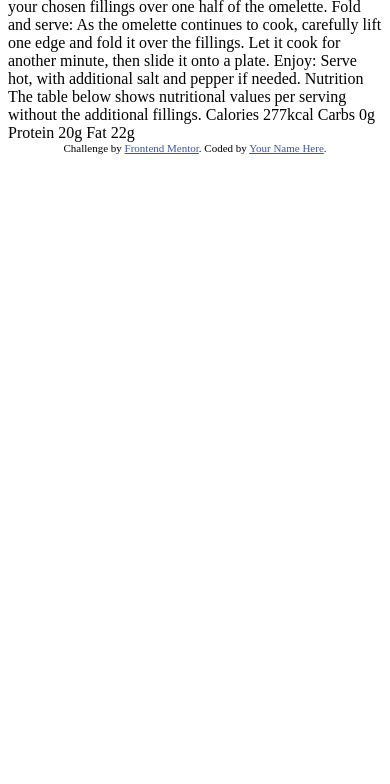
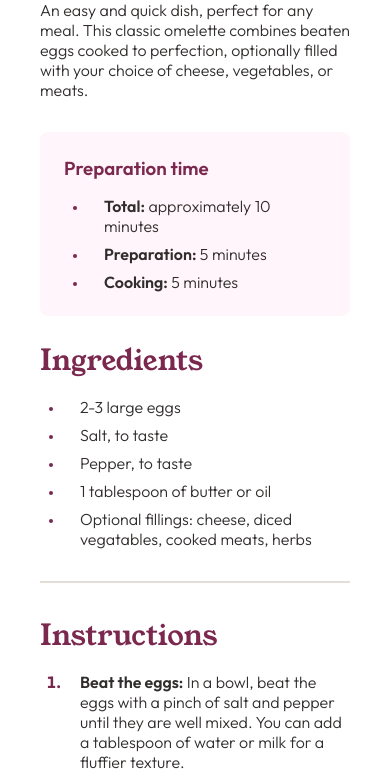
Before and after one commit to andrew-j-brown/Recipe-Page-Main, a plain HTML site: page index.html in a window 390 px wide. Shown: the part 316-1100 px from the top of the page. Before the commit the page ends 844 px from the top, so only its background shows below. Drawn offline with Linux system fonts and the light colour scheme.

Commit message:
created card for desktop and mobile

```diff
--- a/index.html
+++ b/index.html
@@ -5,73 +5,102 @@
   <meta name="viewport" content="width=device-width, initial-scale=1.0"> <!-- displays site properly based on user's device -->
 
   <link rel="icon" type="image/png" sizes="32x32" href="./assets/images/favicon-32x32.png">
+  <link rel="stylesheet" href="src/style.css">
 
   <title>Frontend Mentor | Recipe page</title>
 
-  <!-- Feel free to remove these styles or customise in your own stylesheet 👍 -->
-  <style>
-    .attribution { font-size: 11px; text-align: center; }
-    .attribution a { color: hsl(228, 45%, 44%); }
-  </style>
 </head>
 <body>
+  <div class="card">
+    <img src="assets/images/image-omelette.jpeg" alt="A prepared omelette">
+    <div class="card-content">
+      <header>
+        <h1>Simple Omelette Recipe</h1>
+        <p>
+          An easy and quick dish, perfect for any meal. This classic omelette combines beaten eggs cooked
+          to perfection, optionally filled with your choice of cheese, vegetables, or meats.
+        </p>
 
-  Simple Omelette Recipe
+      </header>
 
-  An easy and quick dish, perfect for any meal. This classic omelette combines beaten eggs cooked
-  to perfection, optionally filled with your choice of cheese, vegetables, or meats.
+      <section class="prep-information">
+        <h3><span class="bold">Preparation time</span></h3>
+        <ul class="prep-list">
+          <li><span class="bold">Total:</span> approximately 10 minutes</li>
+          <li><span class="bold">Preparation:</span> 5 minutes</li>
+          <li><span class="bold">Cooking:</span> 5 minutes</li>
+        </ul>
+      </section>
 
-  Preparation time
+      <section>
+        <h2>Ingredients</h2>
+        <ul>
+          <li>2-3 large eggs</li>
+          <li>Salt, to taste</li>
+          <li>Pepper, to taste</li>
+          <li>1 tablespoon of butter or oil</li>
+          <li>Optional fillings: cheese, diced vegatables, cooked meats, herbs</li>
+        </ul>
+      <hr>
 
-  Total: Approximately 10 minutes
-  Preparation: 5 minutes
-  Cooking: 5 minutes
+      </section>
 
-  Ingredients
+      <section>
+        <h2>Instructions</h2>
+        <ol>
+          <li>
+            <span class="bold">Beat the eggs:</span> In a bowl, beat the eggs with a pinch of salt and pepper until they are well mixed.
+            You can add a tablespoon of water or milk for a fluffier texture.
+          </li>
+          <li>
+            <span class="bold">Heat the pan:</span> Place a non-stick frying pan over medium heat and add butter or oil.
+          </li>
+          <li>
+            <span class="bold">Cook the omelette:</span> Once the butter is melted and bubbling, pour in the eggs. Tilt the pan to ensure
+            the eggs evenly coat the surface.
+          </li>
+          <li>
+            <span class="bold">Add fillings (optional):</span> When the eggs begin to set at the edges but are still slightly runny in the
+            middle, sprinkle your chosen fillings over one half of the omelette.
+          </li>
+          <li>
+            <span class="bold">Fold and serve:</span> As the omelette continues to cook, carefully lift one edge and fold it over the
+            fillings. Let it cook for another minute, then slide it onto a plate.
+          </li>
+          <li>
+            <span class="bold">Enjoy:</span> Serve hot, with additional salt and pepper if needed.
+          </li>
+        </ol>
+      </section>
 
-  2-3 large eggs
-  Salt, to taste
-  Pepper, to taste
-  1 tablespoon of butter or oil
-  Optional fillings: cheese, diced vegetables, cooked meats, herbs
+      <hr>
 
-  Instructions
+      <footer>
+        <h2>Nutrition</h2>
+        <p>
+          The table below shows nutritional values per serving without the additional fillings.
+        </p>
 
-  Beat the eggs: In a bowl, beat the eggs with a pinch of salt and pepper until they are well mixed.
-  You can add a tablespoon of water or milk for a fluffier texture.
-
-  Heat the pan: Place a non-stick frying pan over medium heat and add butter or oil.
-
-  Cook the omelette: Once the butter is melted and bubbling, pour in the eggs. Tilt the pan to ensure
-  the eggs evenly coat the surface.
-
-  Add fillings (optional): When the eggs begin to set at the edges but are still slightly runny in the
-  middle, sprinkle your chosen fillings over one half of the omelette.
-
-  Fold and serve: As the omelette continues to cook, carefully lift one edge and fold it over the
-  fillings. Let it cook for another minute, then slide it onto a plate.
-
-  Enjoy: Serve hot, with additional salt and pepper if needed.
-
-  Nutrition
-
-  The table below shows nutritional values per serving without the additional fillings.
-
-  Calories
-  277kcal
-
-  Carbs
-  0g
-
-  Protein
-  20g
-
-  Fat
-  22g
-
-  <div class="attribution">
-    Challenge by <a href="https://www.frontendmentor.io?ref=challenge" target="_blank">Frontend Mentor</a>.
-    Coded by <a href="#">Your Name Here</a>.
+        <table>
+          <tr>
+            <td class="table-padding">Calories</td>
+            <td class="bold red">277kcal</td>
+          </tr>
+          <tr>
+            <td class="table-padding">Carbs</td>
+            <td class="bold red">0g</td>
+          </tr>
+          <tr>
+            <td class="table-padding">Protein</td>
+            <td class="bold red">20g</td>
+          </tr>
+          <tr>
+            <td class="ignore table-padding">Fat</td>
+            <td class="bold ignore red">22g</td>
+          </tr>
+        </table>
+      </footer>
+    </div>
   </div>
 </body>
 </html>
--- /dev/null
+++ b/src/style.css
@@ -0,0 +1,161 @@
+@font-face {
+    font-family: "YoungSerif";
+    src: url("../assets/fonts/young-serif/YoungSerif-Regular.ttf") format("truetype");
+}
+
+@font-face {
+    font-family: "Outfit";
+    src: url("../assets/fonts/outfit/Outfit-VariableFont_wght.ttf") format("truetype");
+}
+
+* {
+    margin: 0;
+    padding: 0;
+}
+
+body {
+    width: 100%;
+    display: flex;
+    justify-content: center;
+
+    margin: 6rem 0;
+
+    background-color: hsl(30, 54%, 90%);
+}
+
+img {
+    max-width: 100%;
+}
+
+h1, h2 {
+    font-family: YoungSerif, 'Times New Roman', Times, serif;
+    font-weight: 500;
+
+    margin-bottom: 1rem;
+}
+
+h2 {
+    font-size: 1.8rem;
+    color: hsl(332, 51%, 32%);
+}
+
+p, li, h3, th, td {
+    font-family: Outfit, Arial, Helvetica, sans-serif;
+    font-weight: 300;
+}
+
+h3 {
+    margin-bottom: 1rem;
+
+    color: hsl(332, 51%, 32%);
+}
+
+p {
+    font-size: 16px;
+
+    margin-bottom: 2rem;
+
+    color: hsl(24, 5%, 18%)
+}
+
+li {
+    margin-left: 1rem;
+    padding-left: 1rem;
+
+    color: hsl(24, 5%, 18%)
+}
+
+li:not(:last-child) {
+    margin-bottom: 0.5rem;
+}
+
+ul, ol {
+    padding-left: 0.5rem;
+}
+
+ul > li::marker {
+    color: hsl(332, 51%, 32%);
+    font-size: 0.8rem;
+}
+
+ol > li::marker {
+    color: hsl(332, 51%, 32%);
+    font-weight: 700;
+}
+
+img {
+    margin-bottom: 2rem;
+    border-radius: 0.5rem;
+}
+
+hr {
+    margin: 2rem 0;
+    border: 1px hsl(30, 18%, 87%) solid;
+}
+
+table {
+    width: 100%;
+    border-collapse: collapse;
+}
+
+tr, td {
+    padding: 0.8rem 0;
+}
+
+th:not(.ignore), td:not(.ignore) {
+    border-bottom: 1px hsl(30, 18%, 87%) solid;
+}
+
+.bold {
+    font-weight: 600;
+}
+
+.card {
+    max-width: 650px;
+    display: flex;
+    flex-direction: column;
+
+    padding: 2.5rem;
+
+    border-radius: 1rem;
+    background-color: hsl(0, 0%, 100%);
+}
+
+.prep-information {
+    padding: 1.5rem;
+    margin-bottom: 1.5rem;
+
+    border-radius: 0.5rem;
+
+    background-color: hsl(330, 100%, 98%);
+}
+
+.red {
+    color: hsl(332, 51%, 32%);
+}
+
+.table-padding {
+    padding-left: 2rem;
+}
+
+@media screen and (max-width: 800px) {
+    body {
+        margin: 0;
+    }
+
+    img {
+        border-radius: 0;
+    }
+
+    .card {
+        max-width: 100%;
+        margin: 0;
+        border-radius: 0;
+        padding: 0;
+    }
+
+    .card-content {
+        padding: 2.5rem;
+        padding-top: 0;
+    }
+}
```
Also changed, not shown: 1 other file.
